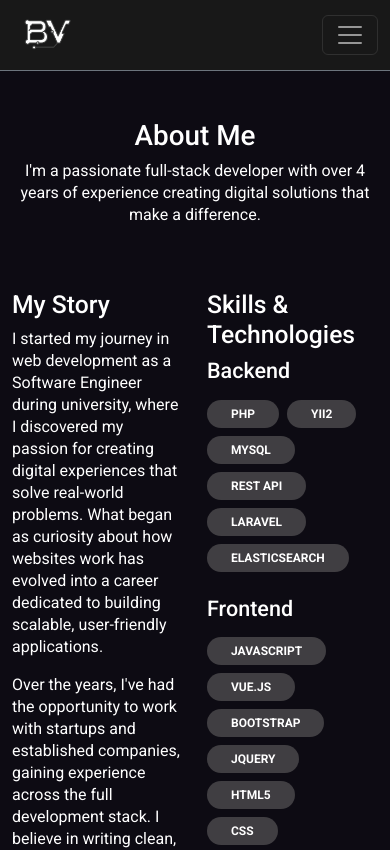
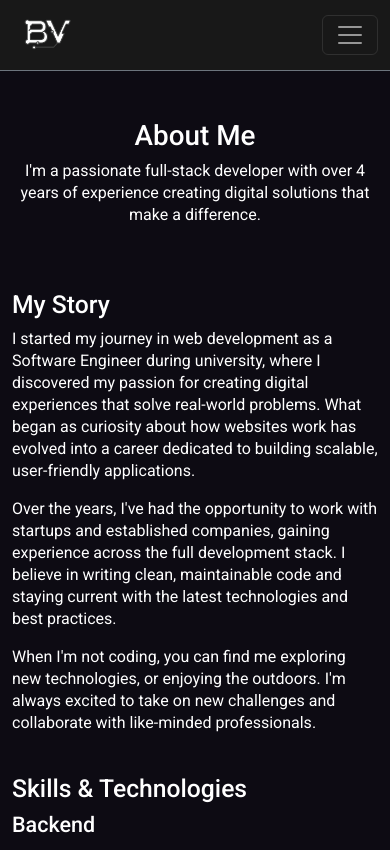
Before and after one commit to bogdanGR/portfolio, a Vue app: page /about in a window 390 px wide. Shown: the top 850 px of the page. Built offline with nearby package versions, Linux system fonts and the light colour scheme.

Commit message:
about view

```diff
--- a/src/views/AboutView.vue
+++ b/src/views/AboutView.vue
@@ -5,13 +5,13 @@
       <p class="text-center text-white pb-5">I'm a passionate full-stack developer with over 4 years of experience creating digital solutions that make a difference.</p>
 
       <div class="row mb-5">
-        <div class="col-6">
+        <div class="col-12 col-md-6 mb-4 mb-md-0">
           <h2 class="heading">My Story</h2>
           <p class="text-white">I started my journey in web development as a Software Engineer during university, where I discovered my passion for creating digital experiences that solve real-world problems. What began as curiosity about how websites work has evolved into a career dedicated to building scalable, user-friendly applications.</p>
           <p class="text-white">Over the years, I've had the opportunity to work with startups and established companies, gaining experience across the full development stack. I believe in writing clean, maintainable code and staying current with the latest technologies and best practices.</p>
           <p class="text-white">When I'm not coding, you can find me exploring new technologies, or enjoying the outdoors. I'm always excited to take on new challenges and collaborate with like-minded professionals.</p>
         </div>
-        <div class="col-6">
+        <div class="col-12 col-md-6">
           <h2 class="heading">Skills & Technologies</h2>
           <tech-skills></tech-skills>
         </div>
```
